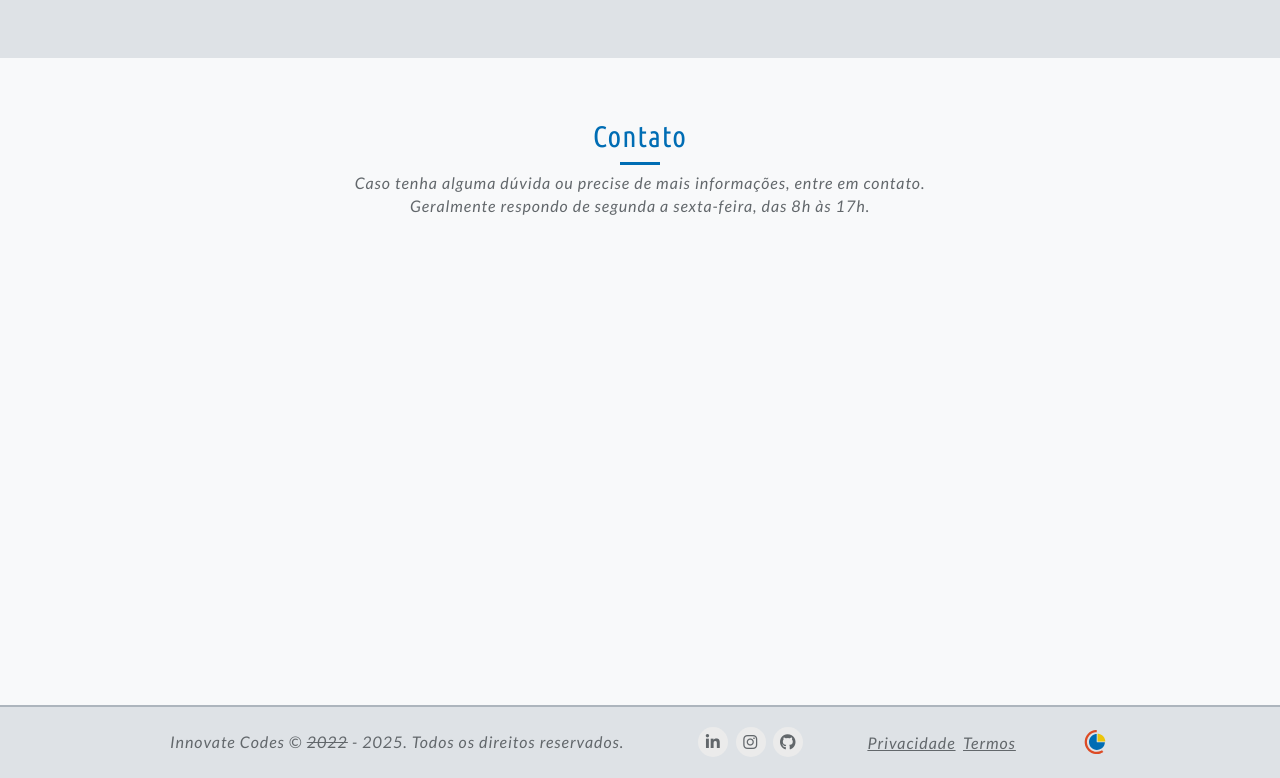
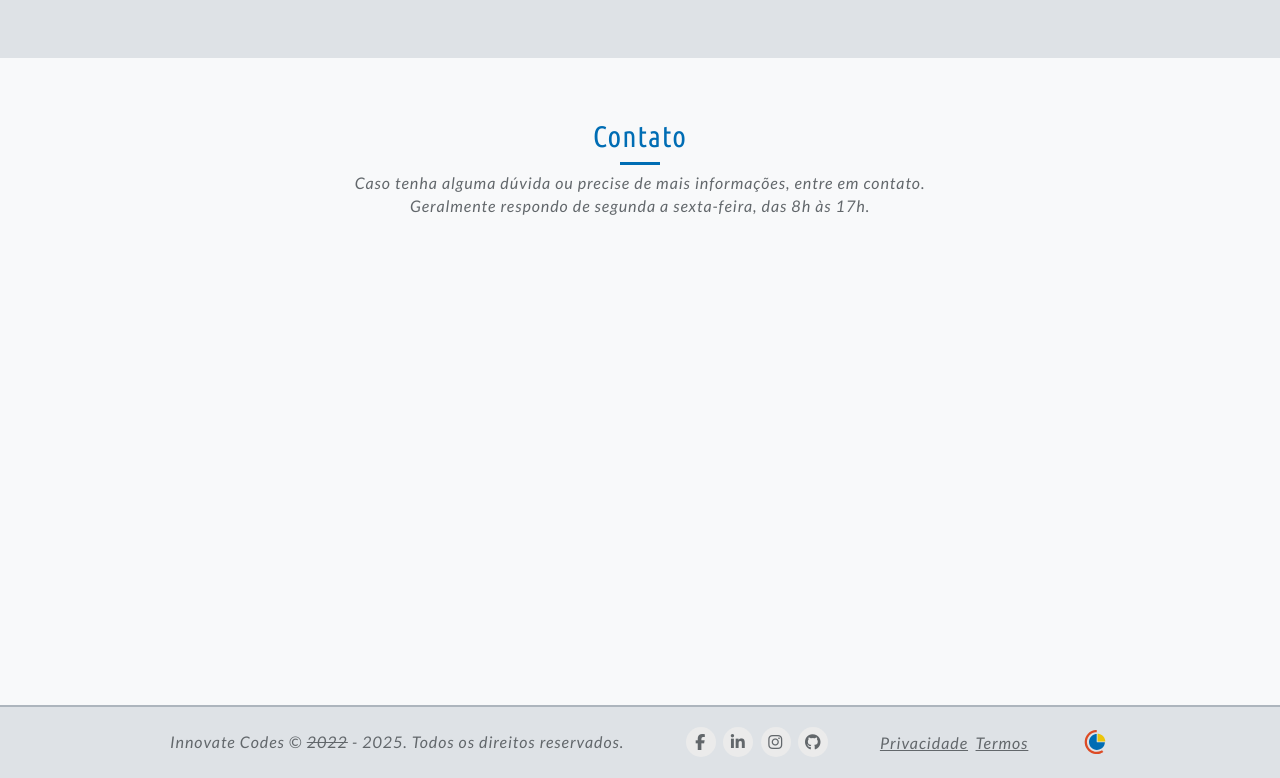
Before and after one commit to innovatecodes/innovatecodes.github.io, a plain HTML site: page index.html in a window 1280 px wide. Shown: the part 2346-3124 px from the top of the page. Drawn offline with Linux system fonts and the light colour scheme.

Commit message:
Update index.html

```diff
--- a/index.html
+++ b/index.html
@@ -524,8 +524,8 @@
         <span id="current-year"></span>. Todos os direitos reservados.
       </p>
       <div class="social-media">
-        <!--<a href="#" aria-label="Abrir página do Facebook" target="_blank"><i
-              class="fa-brands fa-facebook-f"></i></a>-->
+        <a href="https://www.facebook.com/dev.innovatecodes" aria-label="Abrir página do Facebook" target="_blank"><i
+              class="fa-brands fa-facebook-f"></i></a>
         <a
           href="https://www.linkedin.com/in/innovatecodes"
           aria-label="Abrir página do Linkedin"
```
